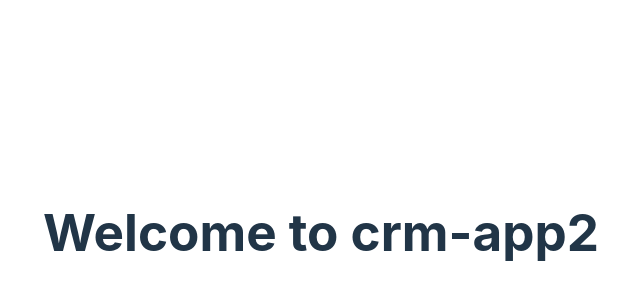
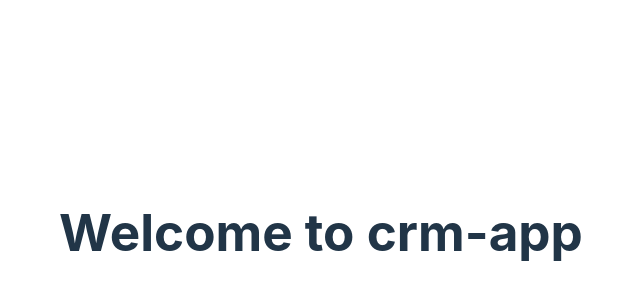
Before and after one commit to harderavindra/crm-app, a React (Vite) app: page / in a window 1280 px wide. Shown: the part 168-468 px from the top of the page, without its empty margins (319-959 px from the left). Built offline with nearby package versions, Linux system fonts and the light colour scheme.

Commit message:
App content test change

```diff
--- a/src/App.jsx
+++ b/src/App.jsx
@@ -8,7 +8,7 @@ function App() {
 
   return (
     <>
-     <h1>Welcome to crm-app2</h1>
+     <h1>Welcome to crm-app</h1>
     </>
   )
 }
```
